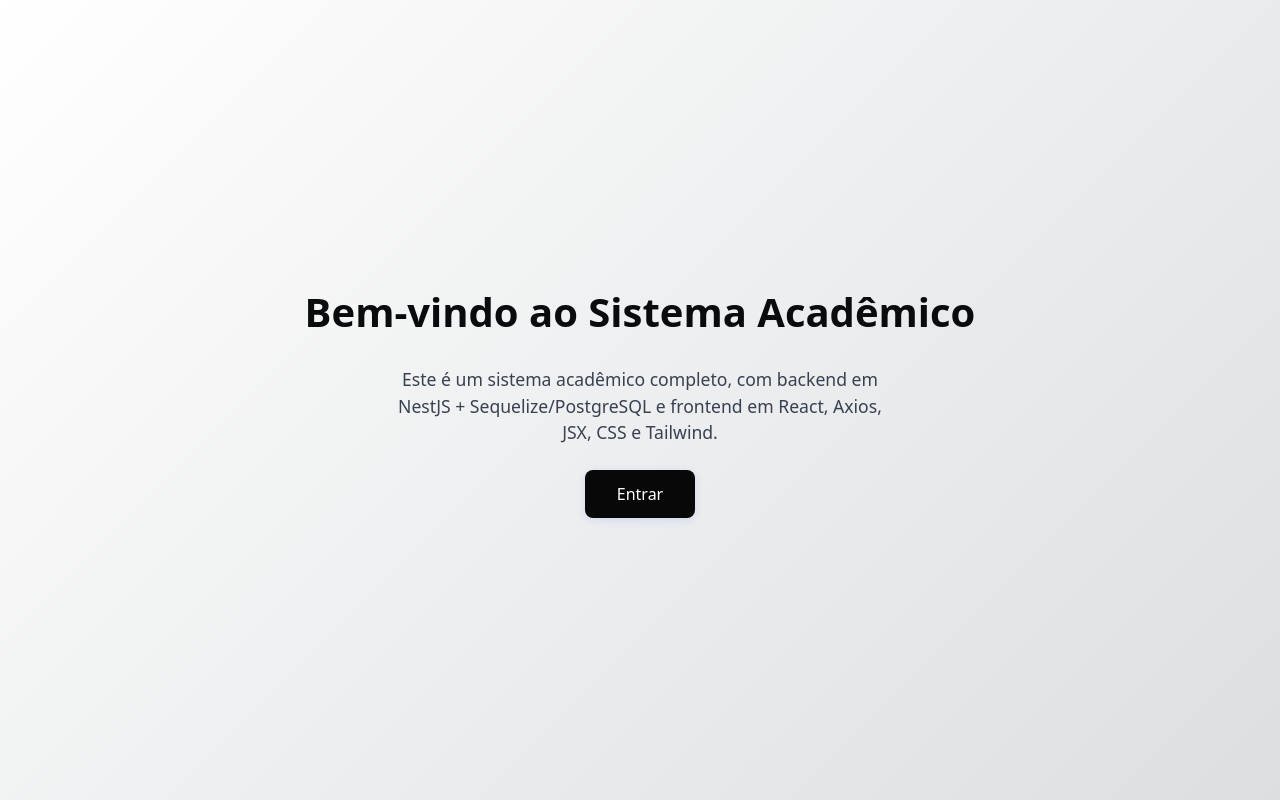
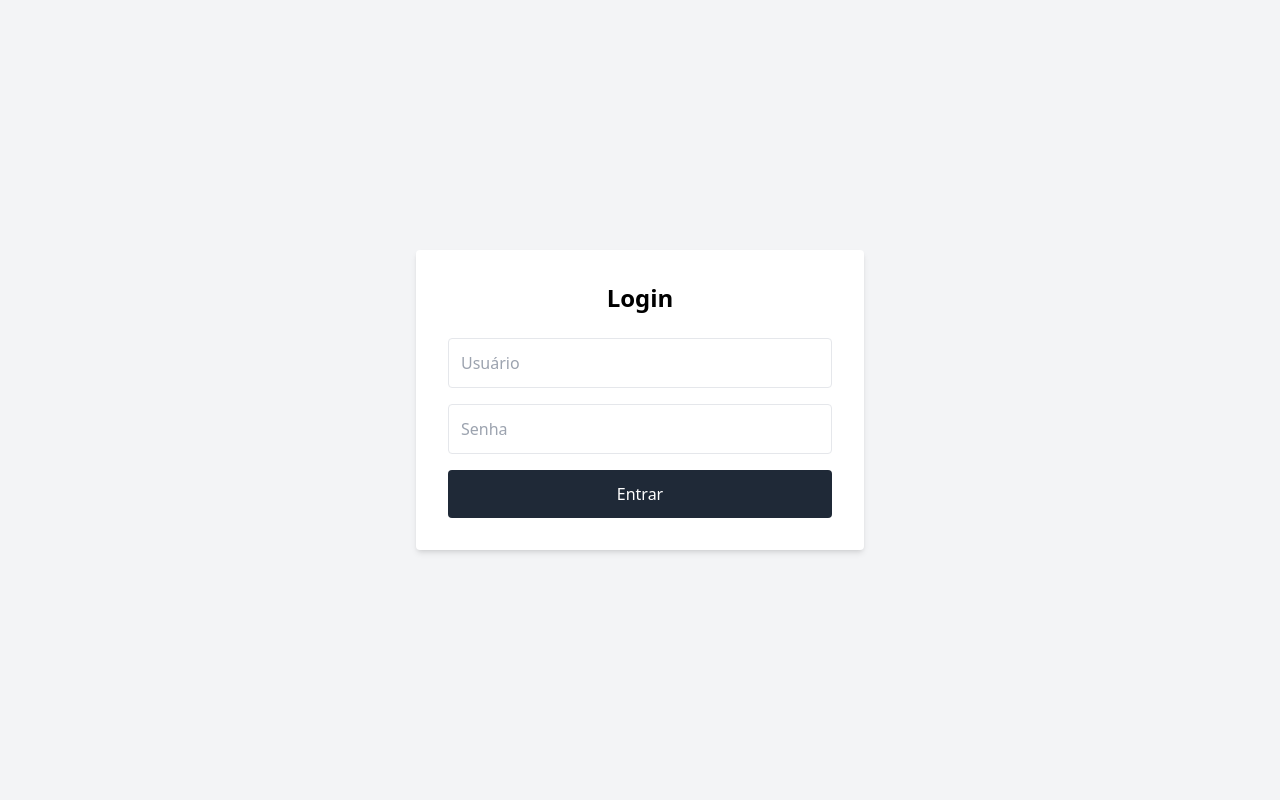
Before and after one commit to Bianchi613/Artigo_Web, a React (Create React App) app in the folder frontend/: page /login in a window 1280 px wide. Built offline with nearby package versions, Linux system fonts and the light colour scheme.

Commit message:
feat: adiciona frontend React com estrutura inicial

```diff
--- a/frontend/package.json
+++ b/frontend/package.json
@@ -10,6 +10,7 @@
     "axios": "^1.10.0",
     "react": "^19.1.0",
     "react-dom": "^19.1.0",
+    "react-router-dom": "^7.6.3",
     "react-scripts": "5.0.1",
     "web-vitals": "^2.1.4"
   },
--- a/frontend/src/App.js
+++ b/frontend/src/App.js
@@ -1,7 +1,18 @@
-import Home from './components/Home/Home.jsx';
+
+import { BrowserRouter, Routes, Route } from "react-router-dom";
+import Home from "./components/Home/Home.jsx";
+import Login from "./components/Login/Login.jsx";
 
 function App() {
-  return <Home />;
+  return (
+    <BrowserRouter>
+      <Routes>
+        <Route path="/" element={<Home />} />
+        <Route path="/login" element={<Login />} />
+        <Route path="/dashboard" element={<div style={{padding:'2rem',textAlign:'center'}}><h1>Dashboard</h1><p>Login realizado com sucesso!</p></div>} />
+      </Routes>
+    </BrowserRouter>
+  );
 }
 
 export default App;
--- a/frontend/src/components/Home/Home.js
+++ /dev/null
@@ -1,11 +0,0 @@
-export default function Home() {
-  return (
-    <div className="flex flex-col items-center justify-center min-h-screen bg-gradient-to-br from-white to-blue-100">
-      <h1 className="text-5xl font-bold text-blue-700 mb-6">Bem-vindo ao Sistema Acadêmico</h1>
-      <p className="text-lg text-gray-700 mb-4 max-w-xl text-center">
-        Este é um sistema acadêmico completo, com backend em NestJS + Sequelize/PostgreSQL e frontend em React, Axios, JSX, CSS e Tailwind.
-      </p>
-      <button className="px-6 py-2 bg-blue-600 text-white rounded shadow hover:bg-blue-700 transition">Entrar</button>
-    </div>
-  );
-}
--- a/frontend/src/components/Home/Home.jsx
+++ b/frontend/src/components/Home/Home.jsx
@@ -1,13 +1,15 @@
+import { useNavigate } from "react-router-dom";
 import './Home.css';
 
 export default function Home() {
+  const navigate = useNavigate();
   return (
     <div className="home-container">
       <h1 className="home-title">Bem-vindo ao Sistema Acadêmico</h1>
       <p className="home-desc">
         Este é um sistema acadêmico completo, com backend em NestJS + Sequelize/PostgreSQL e frontend em React, Axios, JSX, CSS e Tailwind.
       </p>
-      <button className="home-btn">Entrar</button>
+      <button className="home-btn" onClick={() => navigate('/login')}>Entrar</button>
     </div>
   );
 }
--- /dev/null
+++ b/frontend/src/components/Login/Login.css
@@ -0,0 +1,15 @@
+.login-form {
+  box-shadow: 0 2px 16px rgba(0,0,0,0.08);
+}
+
+input:focus {
+  outline: 2px solid #1f2937;
+}
+
+button:focus {
+  outline: 2px solid #1f2937;
+}
+
+.text-red-500 {
+  color: #ef4444;
+}
--- /dev/null
+++ b/frontend/src/components/Login/Login.jsx
@@ -0,0 +1,82 @@
+import { useState } from "react";
+import { useNavigate } from "react-router-dom";
+import axios from "axios";
+import "./Login.css";
+
+export default function Login() {
+  const [username, setUsername] = useState("");
+  const [password, setPassword] = useState("");
+  const [showPassword, setShowPassword] = useState(false);
+  const [erro, setErro] = useState("");
+  const navigate = useNavigate();
+
+  const handleSubmit = async (e) => {
+    e.preventDefault();
+    if (!username || !password) {
+      setErro("Preencha usuário e senha");
+      return;
+    }
+    try {
+      const response = await axios.post("http://localhost:3001/api/auth/login", {
+        email: username,
+        senha: password,
+      });
+      localStorage.setItem("token", response.data.access_token);
+
+      // Se o backend retornar o usuário junto com o token
+      if (response.data.user || response.data.usuario) {
+        localStorage.setItem("usuario", JSON.stringify(response.data.user || response.data.usuario));
+      } else {
+        // Se não retornar, buscar o perfil do usuário autenticado
+        try {
+          const perfilRes = await axios.get("http://localhost:3001/api/usuarios/me", {
+            headers: { Authorization: `Bearer ${response.data.access_token}` }
+          });
+          localStorage.setItem("usuario", JSON.stringify(perfilRes.data));
+        } catch (perfilErr) {
+          // Se não conseguir buscar o perfil, apenas continue
+        }
+      }
+
+      navigate("/dashboard");
+    } catch (err) {
+      setErro("Usuário ou senha inválidos");
+    }
+  };
+
+  return (
+    <div className="min-h-screen flex items-center justify-center bg-gray-100">
+      <form onSubmit={handleSubmit} className="bg-white p-8 rounded shadow-md w-full max-w-md">
+        <h2 className="text-2xl font-bold mb-6 text-center">Login</h2>
+        <input
+          type="text"
+          placeholder="Usuário"
+          value={username}
+          onChange={e => setUsername(e.target.value)}
+          className="w-full mb-4 p-3 border rounded"
+        />
+        <div className="relative mb-4">
+          <input
+            type={showPassword ? "text" : "password"}
+            placeholder="Senha"
+            value={password}
+            onChange={e => setPassword(e.target.value)}
+            className="w-full p-3 border rounded"
+          />
+          <button
+            type="button"
+            className="absolute right-3 top-3 text-gray-400"
+            onClick={() => setShowPassword(!showPassword)}
+            tabIndex={-1}
+          >
+            {showPassword ? "" : ""}
+          </button>
+        </div>
+        {erro && <div className="text-red-500 mb-4">{erro}</div>}
+        <button type="submit" className="w-full bg-gray-800 text-white p-3 rounded hover:bg-gray-900">
+          Entrar
+        </button>
+      </form>
+    </div>
+  );
+}
```
Also changed, not shown: 1 other file (tests, documents, lock files or other folders).
